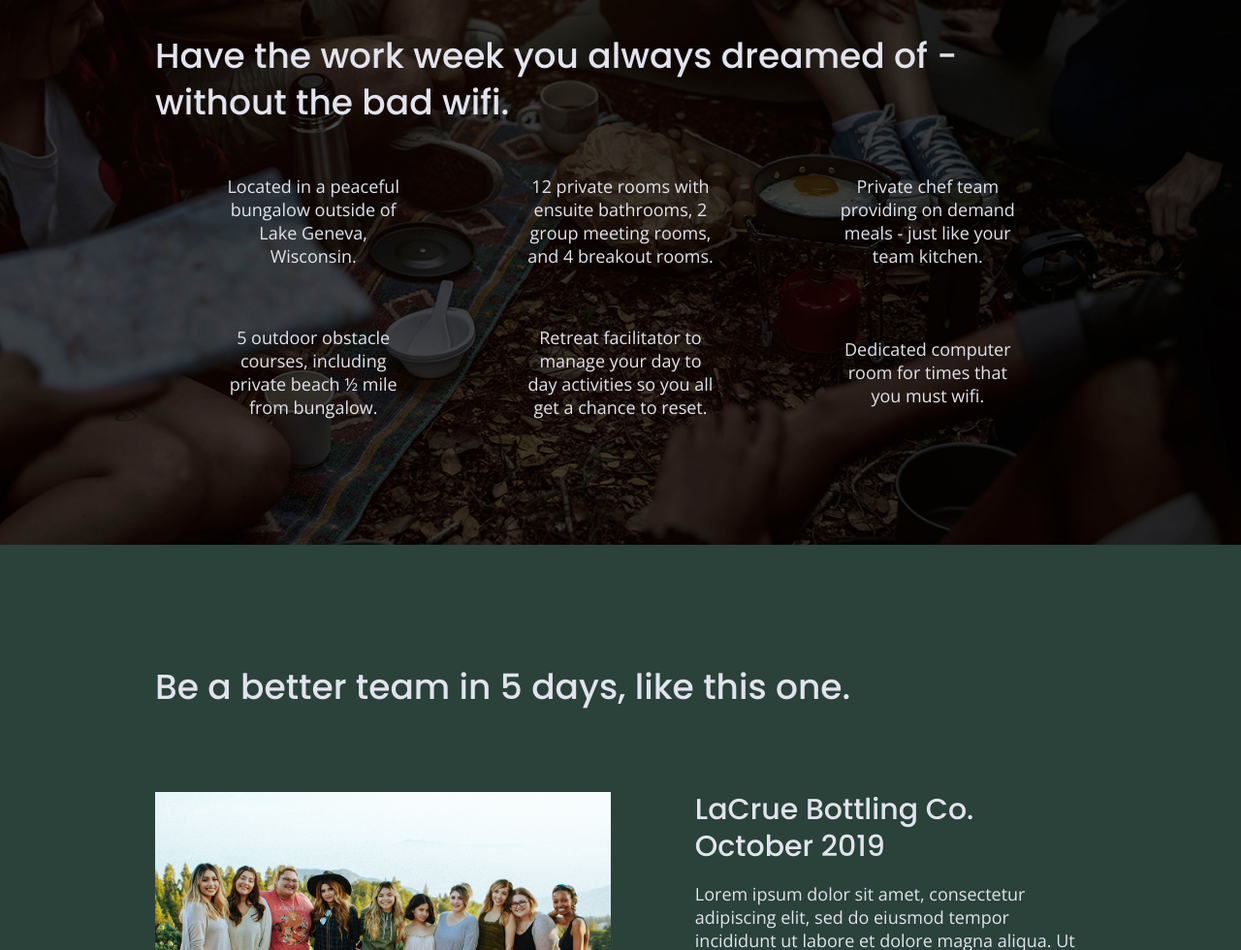
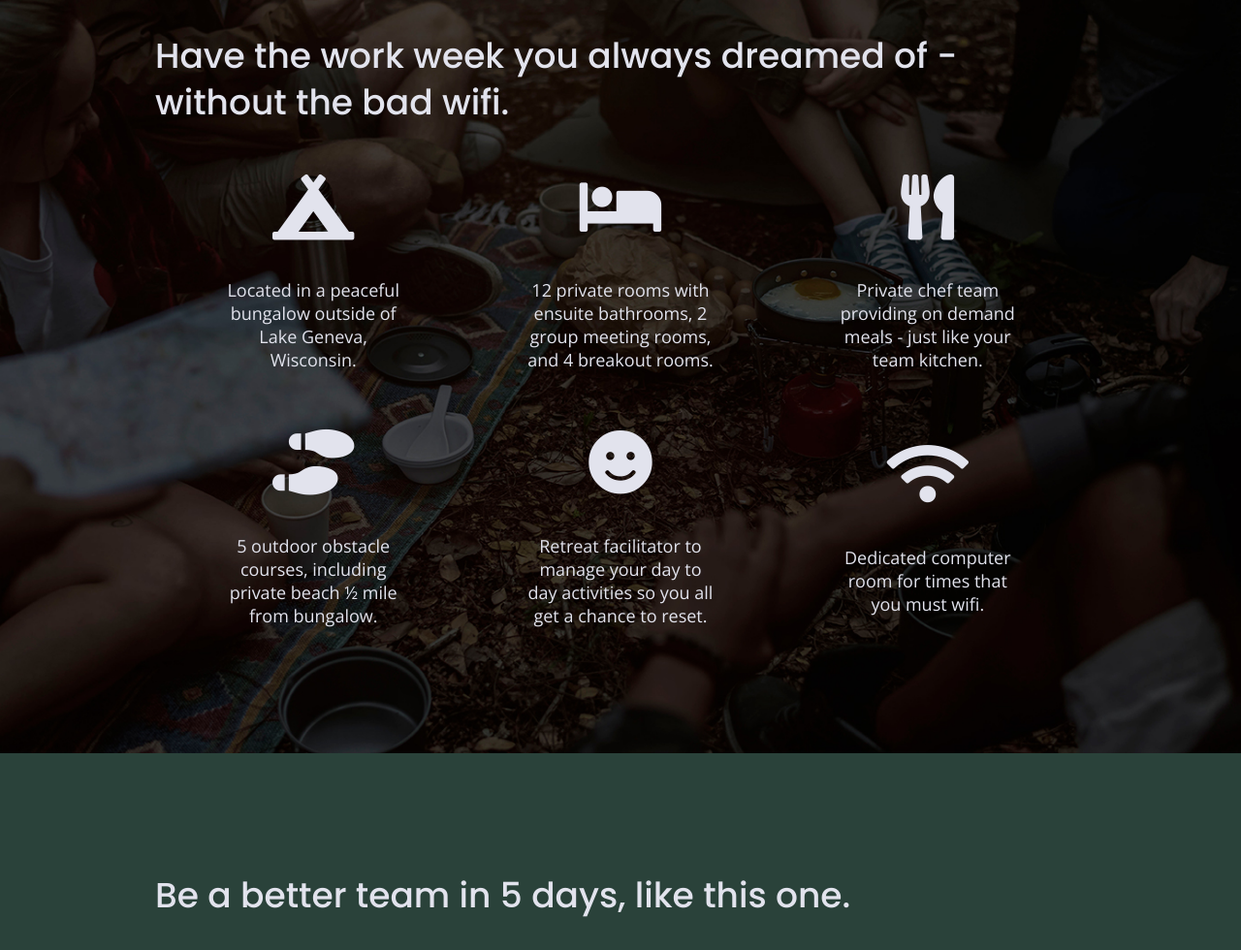
Before and after one commit to sarah-bfleet/unplugged, a website built with Parcel: page index.html in a window 1280 px wide. Shown: the part 1098-2078 px from the top of the page at 97% size. Built offline with nearby package versions, Linux system fonts and the light colour scheme.

Commit message:
Added features icons to homepage

```diff
--- a/css/main.css
+++ b/css/main.css
@@ -256,6 +256,7 @@ footer .copyright {
 .hero-area {
   background: url('../img/hero.jpg') center no-repeat #333;
   background-size: cover;
+  background-position: center;
   min-height: 500px;
   display: flex;
   justify-content: center;
@@ -279,9 +280,8 @@ aside {
   flex-flow: row wrap;
 }
 
-
-aside .form {
-  margin-top: 30px;
+aside .content-wrapper {
+  margin-top: 0;
 }
 
 input[type=text] {
@@ -337,6 +337,11 @@ input[type=button] {
 .features p {
   text-align: center;
   margin: 0;
+}
+
+.features i {
+	 font-size: 3.75em;
+   margin-bottom: 40px;
 }
 
 /*--------------------- Reviews ------------------------------------------------*/
--- a/index.html
+++ b/index.html
@@ -18,6 +18,7 @@
 
   <link rel="stylesheet" href="css/normalize.css">
   <link rel="stylesheet" href="css/main.css">
+  <link rel="stylesheet" href="https://use.fontawesome.com/releases/v5.5.0/css/all.css" integrity="sha384-B4dIYHKNBt8Bc12p+WXckhzcICo0wtJAoU8YZTY5qE0Id1GSseTk6S+L3BlXeVIU" crossorigin="anonymous">
 
   <meta name="theme-color" content="#fafafa">
 
@@ -78,27 +79,27 @@
           <h2>Have the work week you always dreamed of - without the bad wifi.</h2>
         <div class="features-items">
           <article>
-                <p class="icon"></p>
+                <p class="icon"><i class="fas fa-campground"></i></p>
                 <p class="features-item-description">Located in a peaceful bungalow outside of Lake Geneva, Wisconsin.</p>
             </article>
             <article>
-                <p class="icon"></p>
+                <p class="icon"><i class="fas fa-bed"></i></p>
                 <p class="features-item-description">12 private rooms with ensuite bathrooms, 2 group meeting rooms, and 4 breakout rooms.</p>
             </article>
             <article>
-                <p class="icon"></p>
+                <p class="icon"><i class="fas fa-utensils"></i></p>
                 <p class="features-item-description">Private chef team providing on demand meals - just like your team kitchen.</p>
             </article>
             <article>
-                <p class="icon"></p>
+                <p class="icon"><i class="fas fa-shoe-prints"></i></p>
                 <p class="features-item-description">5 outdoor obstacle courses, including private beach ½ mile from bungalow.</p>
             </article>
             <article>
-                <p class="icon"></p>
+                <p class="icon"><i class="fas fa-smile"></i></p>
                 <p class="features-item-description">Retreat facilitator to manage your day to day activities so you all get a chance to reset.</p>
             </article>
             <article>
-                <p class="icon"></p>
+                <p class="icon"><i class="fas fa-wifi"></i></p>
                 <p class="features-item-description">Dedicated computer room for times that you must wifi.</p>
             </article>
           </div>
```
Also changed, not shown: about/index.html (+1 -0 lines), faq/index.html (+1 -0 lines).
